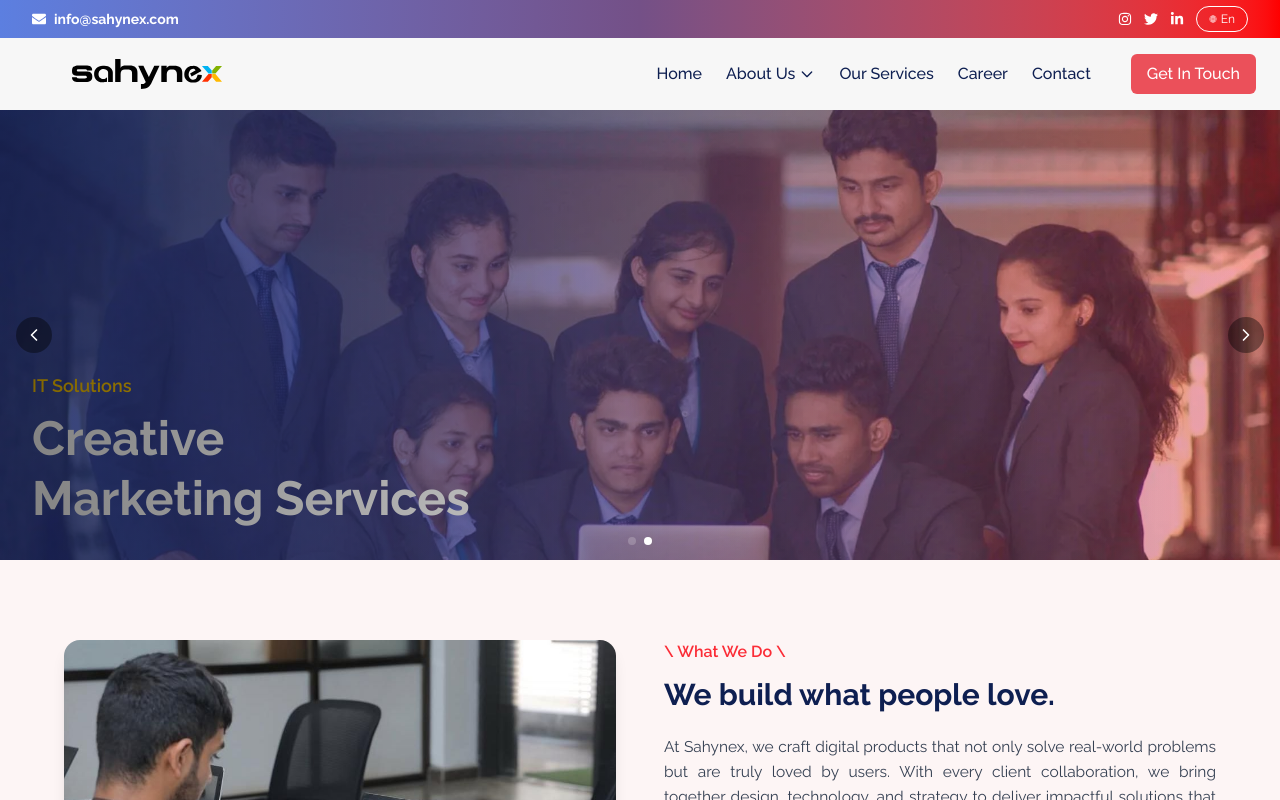
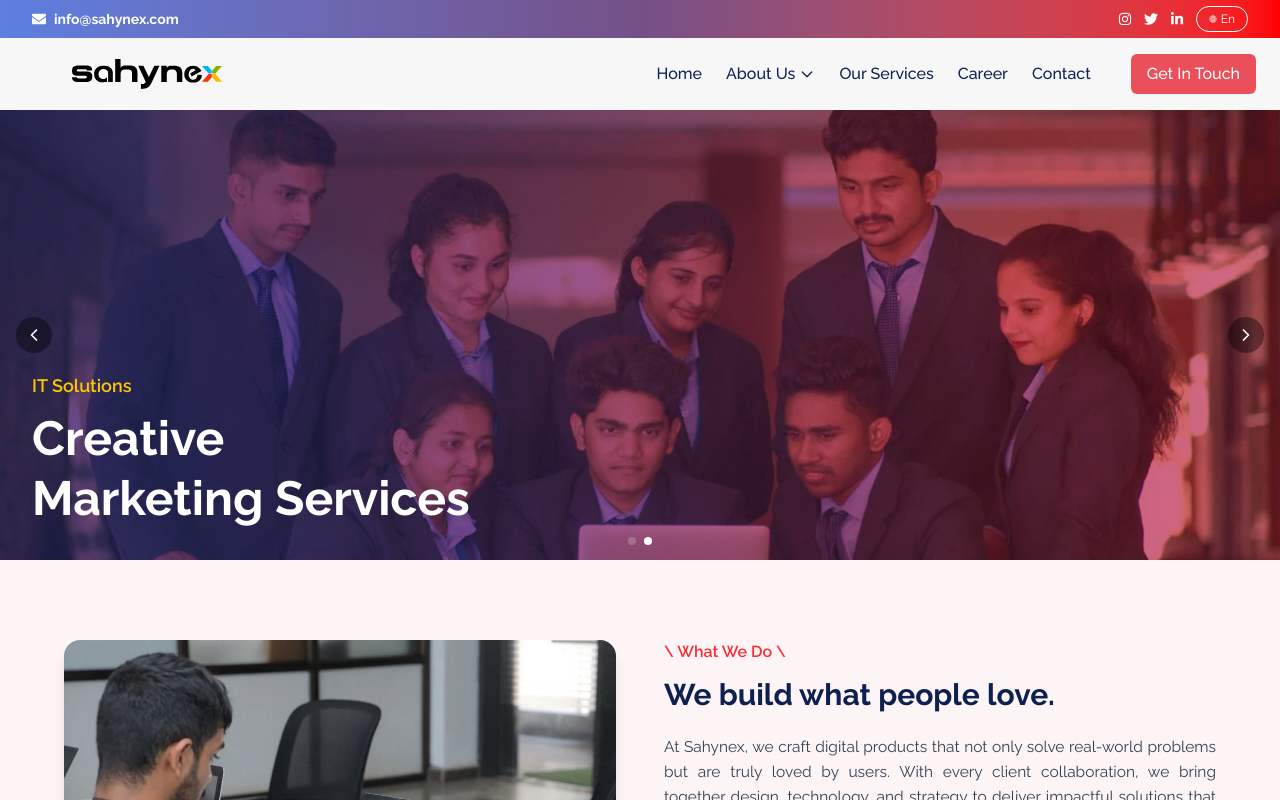
Before and after one commit to sahynex-solution/Sahynex, a Next.js app: page / in a window 1280 px wide. Shown: the top 800 px of the page. Built offline with nearby package versions, Linux system fonts and the light colour scheme.

Commit message:
Added gradients to images

```diff
--- a/src/Components/Carousel.tsx
+++ b/src/Components/Carousel.tsx
@@ -77,22 +77,22 @@ const Carousel = () => {
         </SwiperSlide>
 
         <SwiperSlide>
-          <div className="relative w-full h-full">
-            <Image
-              src="/images/slide3.jpg"
-              alt="Creative Marketing Services"
-              fill
-              className="object-cover"
-              sizes="(max-width: 640px) 100vw, (max-width: 1024px) 100vw, 100vw"
-            />
-            {/* Layer 1: Subtle Linear Gradient from #5575EC to #FC2839 */}
-            <div className="absolute inset-0 bg-gradient-to-r from-[#5575EC]/60 to-[#FC2839]/30"></div>
-            {/* Layer 2: Light Multiply Blend */}
-            <div className="absolute inset-0 bg-gradient-to-r from-[#5575EC]/50 to-[#FC2839]/20 mix-blend-multiply"></div>
-            <div className="absolute inset-0 bg-gradient-to-r from-black/50 via-black/20 to-transparent z-10" />
-
-            <div className="absolute inset-0  flex items-end">
-              <div className="p-4 sm:p-8 text-white max-w-full space-y-2">
+          <div
+            className="relative w-full h-full flex items-end text-white"
+            style={{
+              background: `
+        linear-gradient(259.34deg, rgba(243, 44, 66, 0.24) 17.47%, rgba(85, 117, 236, 0.24) 87.02%),
+        linear-gradient(83.28deg, rgba(85, 117, 236, 0.22) 13.26%, rgba(252, 40, 57, 0.22) 81.36%),
+        linear-gradient(to right, rgba(85,117,236,0.7), rgba(252,40,57,0.3)),
+        linear-gradient(to right, rgba(252,40,57,0.7), rgba(85,117,236,0.3)),
+        url('/images/slide3.jpg')
+      `,
+              backgroundBlendMode: 'multiply, normal, multiply, multiply, normal',
+              backgroundSize: 'cover',
+              backgroundPosition: 'center',
+            }}
+          >
+            <div className="p-4 sm:p-8 max-w-full space-y-2">
               <p className="text-yellow-400 text-sm sm:text-base md:text-lg font-semibold">
                 IT Solutions
               </p>
@@ -102,7 +102,6 @@ const Carousel = () => {
               </h1>
             </div>
           </div>
-          </div>
         </SwiperSlide>
       </Swiper>
     </div>
--- a/src/Components/ConnectFooter.tsx
+++ b/src/Components/ConnectFooter.tsx
@@ -7,19 +7,20 @@ import Link from "next/link";
 const ConnectFooter = () => {
   return (
     <div className="relative w-full h-[250px] md:h-[300px] font-inter">
-      <div className="absolute inset-0">
-        <Image
-          src="/images/Get_In_Touch.jpg"
-          alt="Connect Banner"
-          layout="fill"
-          objectFit="cover"
-          className="z-0"
-        />
-        {/* Layer 1: Subtle Linear Gradient from #5575EC to #FC2839 */}
-        <div className="absolute inset-0 bg-gradient-to-r from-[#5575EC]/60 to-[#FC2839]/30"></div>
-        {/* Layer 2: Light Multiply Blend */}
-        <div className="absolute inset-0 bg-gradient-to-r from-[#5575EC]/30 to-[#FC2839]/20 mix-blend-multiply"></div>
-        <div className="absolute inset-0 bg-gradient-to-r from-black/60 via-black/30 to-transparent z-10" />
+      <div
+        className="absolute inset-0"
+        style={{
+          background: `
+            linear-gradient(to right, rgba(85,117,236,0.6), rgba(252,40,57,0.3)),
+            linear-gradient(to right, rgba(85,117,236,0.3), rgba(252,40,57,0.2)),
+            linear-gradient(to right, rgba(0,0,0,0.6), rgba(0,0,0,0.3), transparent),
+            url('/images/Get_In_Touch.jpg')
+          `,
+          backgroundBlendMode: 'normal, multiply, normal, normal',
+          backgroundSize: 'cover',
+          backgroundPosition: 'center',
+        }}
+      >
       </div>
 
       <div className="relative z-20 h-full w-full flex flex-row items-end justify-between px-4 sm:px-6 py-6 text-white gap-x-4">
```
Lines whose indentation alone changed are shown as unchanged.
